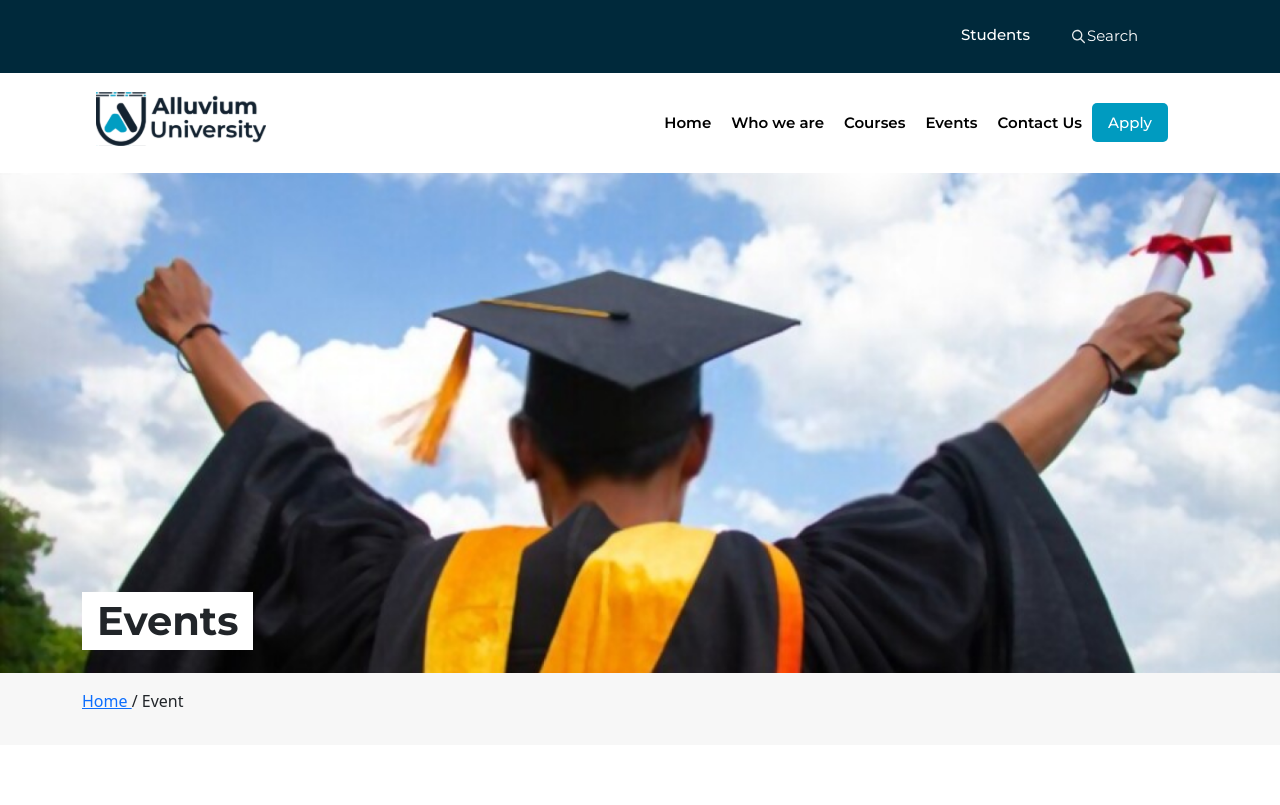
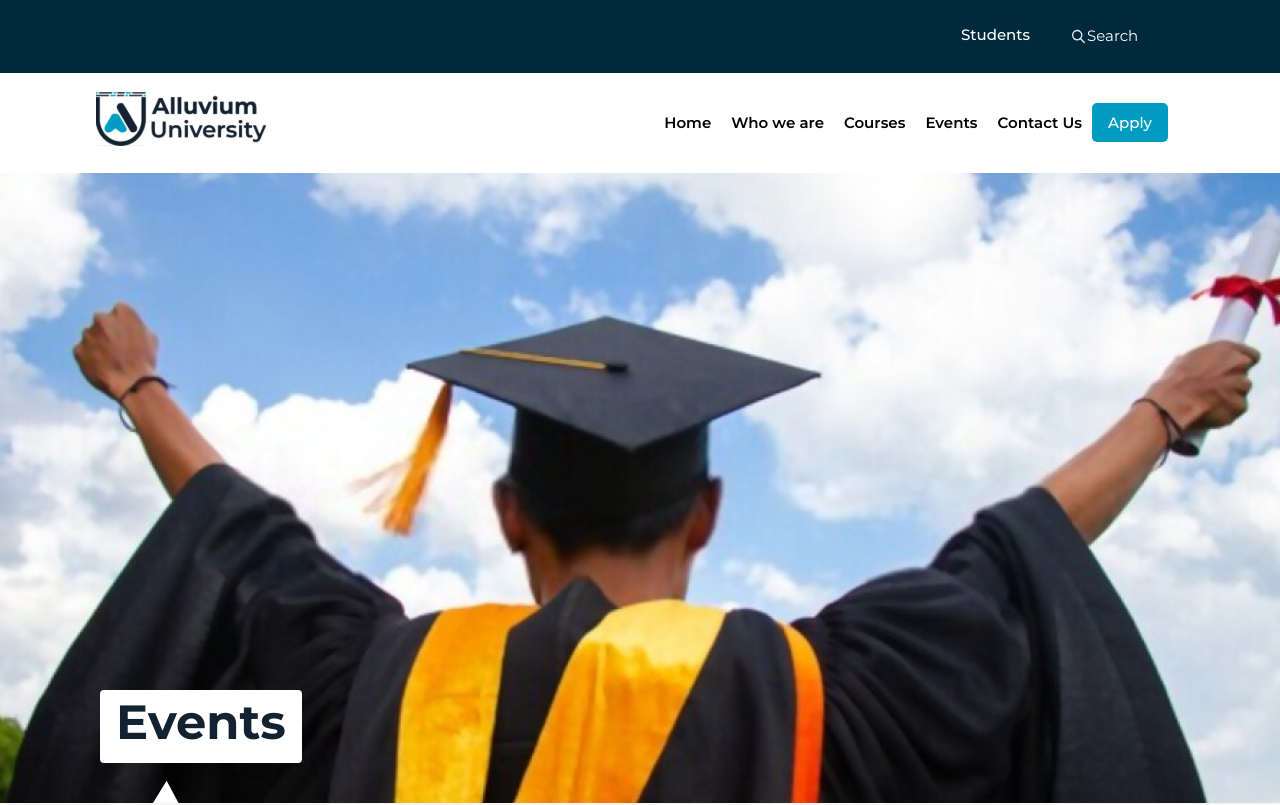
Before and after one commit to Alluvium-Admin/alluvium-university, a Next.js app: page /events in a window 1280 px wide. Shown: the top 805 px of the page. Built offline with nearby package versions, Linux system fonts and the light colour scheme.

Commit message:
update: contact us form

```diff
--- a/components/Banner.tsx
+++ b/components/Banner.tsx
@@ -1,8 +1,16 @@
-const Banner = ({backgroundImage, title}: {backgroundImage: string , title: string}) => {
+import styles from '../styles/banner.module.scss';
+
+const Banner = ({ backgroundImage, title }: { backgroundImage: 'eventsImage'|'studentsImage'|'whoweareImage', title: string }) => {
+    // const backgroundStyle = {background: `url('/images/polygon.svg'), url(${backgroundImage})`}
     return (
-        <div className="banner-alt position-relative" style={{background:`url(${backgroundImage})`}}>
-            <div className="container py-3 ">
-                <h1 className="bg-white">{title}</h1>
+        // <div className="banner-alt position-relative" style={{background:`url(${backgroundImage})`}}>
+        //     <div className="container py-3 ">
+        //         <h1 className="bg-white">{title}</h1>
+        //     </div>
+        // </div>
+        <div className={`position-relative container-fluid p-0 ${styles[backgroundImage]}`}>
+            <div className={styles.welcomeIntro}>
+                <h1>{title}</h1>
             </div>
         </div>
     )
--- a/pages/events.tsx
+++ b/pages/events.tsx
@@ -26,7 +26,7 @@ const Home: NextPage = () => {
           <Navigation />
         </section>
         <section>
-          <Banner title="Events" backgroundImage={"images/event_banner.png"} />
+          <Banner title="Events" backgroundImage={"eventsImage"} />
           <Breadcrumb title="Event" />
         </section>
         <section className="container py-5">
--- a/pages/students-resources.tsx
+++ b/pages/students-resources.tsx
@@ -2,6 +2,7 @@ import type { NextPage, NextComponentType } from "next";
 import Layout from "../components/layout/layout";
 // import { useState } from "react";
 import Head from "next/head";
+import Banner from "../components/Banner";
 import styles from "../styles/students-resources.module.scss";
 import Navigation from "../components/nav";
 import Footer from "../components/Footer";
@@ -109,11 +110,12 @@ const Students: NextPage = () => {
                         <Navigation />
                     </section>
                     <section>
-                        <div className={`position-relative container-fluid p-0 ${styles.welcomeImage}`}>
+                        <Banner backgroundImage="studentsImage" title="Students Resources" />
+                        {/* <div className={`position-relative container-fluid p-0 ${styles.welcomeImage}`}>
                             <div className={styles.welcomeIntro}>
                                 <h1>Students Resources</h1>
                             </div>
-                        </div>
+                        </div> */}
                     </section>
                     <section>
                         <div className={`container-fluid ps-3 ps-md-5 ${styles.breadcrumbs}`}>
--- a/pages/who-we-are.tsx
+++ b/pages/who-we-are.tsx
@@ -3,6 +3,7 @@ import Layout from "../components/layout/layout";
 import { useState } from "react";
 import Head from "next/head";
 import styles from "../styles/who-we-are.module.scss";
+import Banner from "../components/Banner";
 import Navigation from "../components/nav";
 import Footer from "../components/Footer";
 import Link from "next/link";
@@ -69,11 +70,12 @@ const Home: NextPage = () => {
                     <Navigation />
                 </section>
                 <section>
-                    <div className={`position-relative container-fluid p-0 ${styles.welcomeImage}`}>
+                    <Banner backgroundImage="whoweareImage" title="Who We Are" />
+                    {/* <div className={`position-relative container-fluid p-0 ${styles.welcomeImage}`}>
                         <div className={styles.welcomeIntro}>
                             <h1>Who We Are</h1>
                         </div>
-                    </div>
+                    </div> */}
                 </section>
                 <section>
                     <div className={`container-fluid ps-3 ps-md-5 ${styles.breadcrumbs}`}>
--- /dev/null
+++ b/styles/banner.module.scss
@@ -0,0 +1,89 @@
+.welcomeImage {
+    background: url('/images/polygon.svg'), url('/images/students/students.png');
+    background-position: 150px 101%, center;
+    background-size: auto, cover;
+    background-repeat: no-repeat;
+    height: 630px;
+    width: 100%;
+    position: relative;
+
+    @media screen and (max-width: 575px) {
+        background-position: 50px 101%, bottom;
+    }
+
+}
+
+.eventsImage {
+    background: url('/images/polygon.svg'), url('/images/event_banner.png');
+    background-position: 150px 101%, center;
+    background-size: auto, cover;
+    background-repeat: no-repeat;
+    height: 630px;
+    width: 100%;
+    position: relative;
+
+    @media screen and (max-width: 575px) {
+        background-position: 35px 101%, right bottom;
+    }
+
+}
+.studentsImage {
+    background: url('/images/polygon.svg'), url('/images/students/students.png');
+    background-position: 150px 101%, center;
+    background-size: auto, cover;
+    background-repeat: no-repeat;
+    height: 630px;
+    width: 100%;
+    position: relative;
+
+    @media screen and (max-width: 575px) {
+        background-position: 35px 101%, right bottom;
+    }
+
+}
+.whoweareImage {
+    background: url('/images/polygon.svg'), url('/images/colledge.png');
+    background-position: 150px 101%, center;
+    background-size: auto, cover;
+    background-repeat: no-repeat;
+    height: 630px;
+    width: 100%;
+    position: relative;
+
+    @media screen and (max-width: 575px) {
+        background-position: 35px 101%, right bottom;
+    }
+
+}
+
+.welcomeIntro {
+    position: absolute;
+    background-color: white;
+    // top: 100;
+    padding: 0px 1rem;
+    border-radius: 4px;
+    bottom: 40px;
+    left: 100px;
+    // width: min-content;
+
+    @media screen and (max-width: 575px) {
+        background-color: rgba(255, 255, 255, 1);
+        left: 10px;
+        bottom: 30px;
+        max-width: 90%;
+    }
+
+    h1 {
+        // font-family: 'Montserrat';
+        font-style: normal;
+        font-weight: 800;
+        font-size: 48px;
+        line-height: 65px;
+        color: #132230;
+
+        @media screen and (max-width: 575px) {
+            font-size: 36px;
+            line-height: 46px;
+        }
+    }
+}
--- a/styles/students-resources.module.scss
+++ b/styles/students-resources.module.scss
@@ -1,5 +1,5 @@
 .welcomeImage {
-    background: url('/images/polygon.svg'), url('/images/students/students.png');
+    // background: url('/images/polygon.svg'), url('/images/students/students.png');
     background-position: 150px 101%, center;
     background-size: auto, cover;
     background-repeat: no-repeat;
```
Also changed, not shown: pages/contact-us.tsx (+5 -2 lines).
